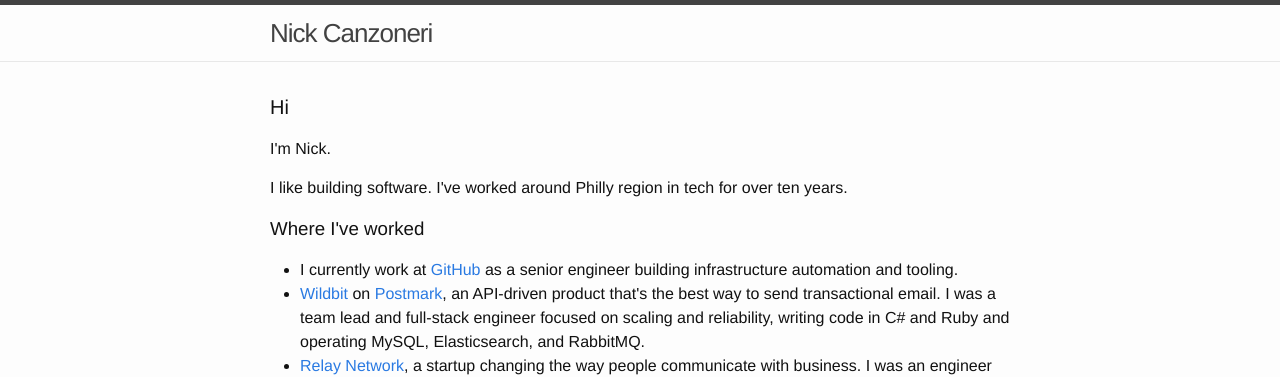
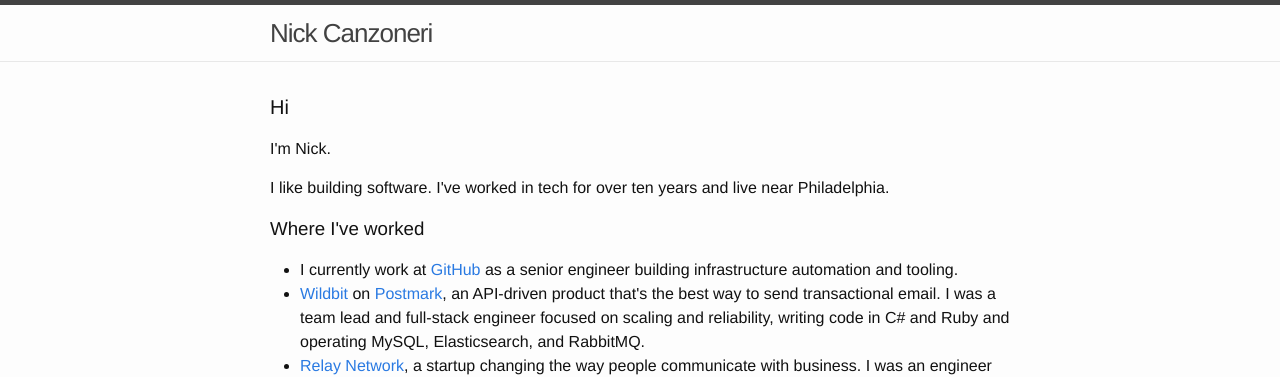
Before and after one commit to nickcanz/nickcanz.github.com, a Jekyll site: the page built from index.html, in a window 1280 px wide. Shown: the top 377 px of the page. Built offline with Jekyll 4.4.1, drawn with Linux system fonts in a browser that asks for light colours.

Commit message:
Clarification

```diff
--- a/index.html
+++ b/index.html
@@ -5,7 +5,7 @@ layout: default
 <div class="home">
   <h1 class="page-heading">Hi</h1>
   <p>I'm Nick.</p>
-  <p>I like building software. I've worked around Philly region in tech for over ten years.</p>
+  <p>I like building software. I've worked in tech for over ten years and live near Philadelphia.</p>
 
   <h3>Where I've worked</h3>
 
```
